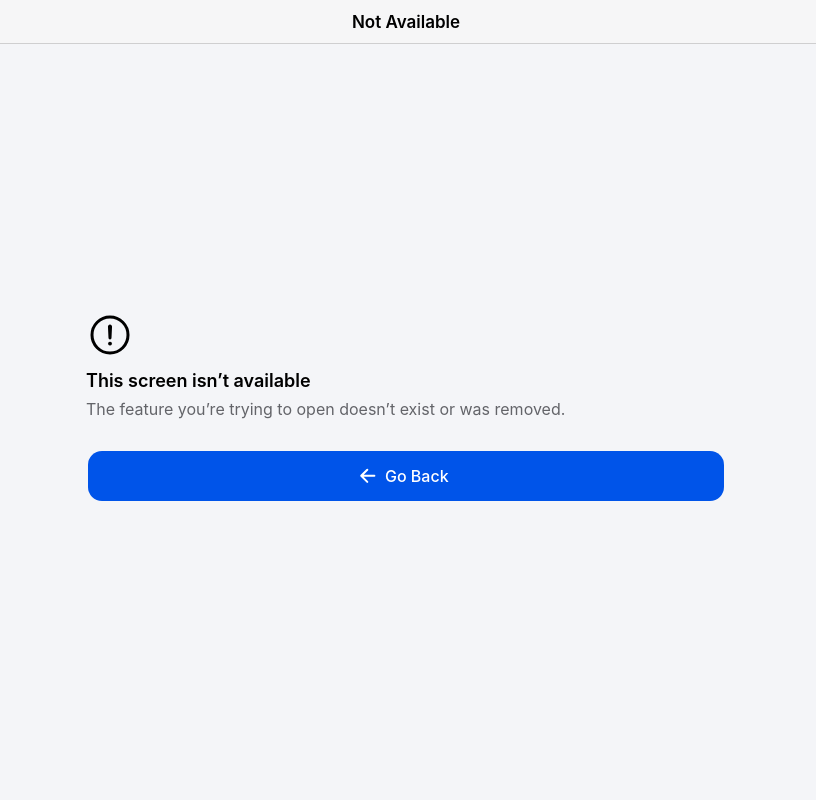
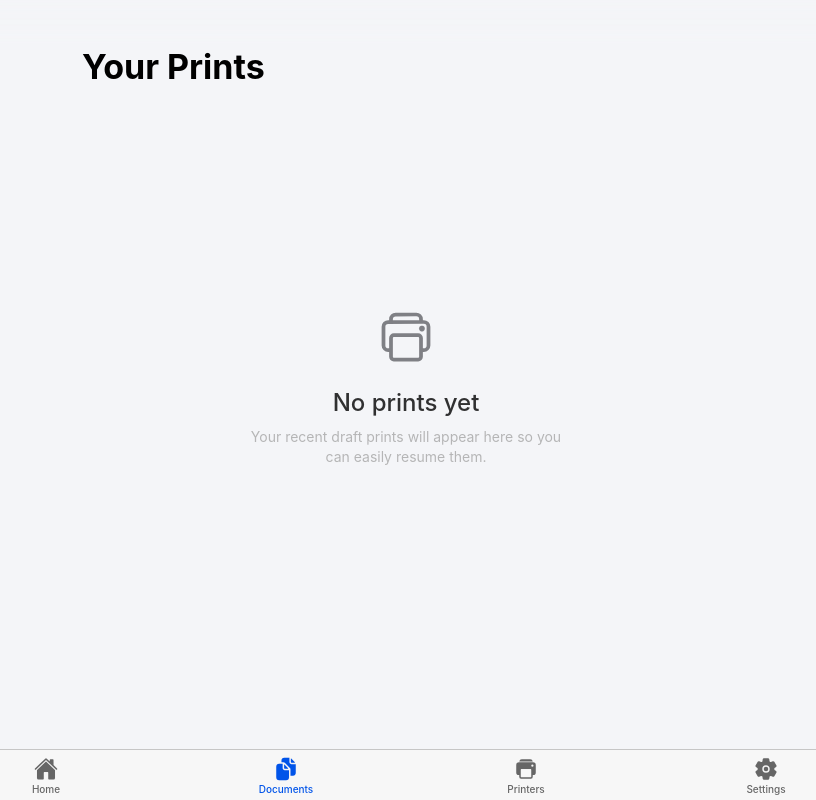
Before and after one commit to VanshajSaxena/printit-pwa, a React (Vite) app: page /prints in a window 1280 px wide. Before the commit this address led to /not-found. Shown: the whole page, without its empty margins (234-1050 px from the left). Built offline with nearby package versions, Linux system fonts and the light colour scheme; no server answers; what openapi-fetch, openapi-react-query would draw is missing.

Commit message:
create your prints page

```diff
--- a/src/layout/AppLayout.tsx
+++ b/src/layout/AppLayout.tsx
@@ -14,7 +14,7 @@ import { Redirect, Route } from "react-router-dom";
 import AppTabBar from "./AppTabBar";
 import AppearancePage from "@pages/settings/AppearancePage";
 import AppearanceModePage from "@pages/settings/AppearanceModePage";
-import DocumentsPage from "@pages/documents/DocumentsPage";
+import YourPrintsPage from "@pages/documents/YourPrintsPage";
 
 export default function Applayout() {
   return (
@@ -46,8 +46,8 @@ export default function Applayout() {
                   <ChangePrintSettingsPage />
                 </RequireCurrentTransaction>
               </Route>
-              <Route exact path="/documents">
-                <DocumentsPage />
+              <Route exact path="/prints">
+                <YourPrintsPage />
               </Route>
               <Route exact path="/printers">
                 <PrintersPage />
--- a/src/layout/AppTabBar.tsx
+++ b/src/layout/AppTabBar.tsx
@@ -15,7 +15,7 @@ export default function AppTabBar() {
         <IonIcon aria-hidden="true" icon={home} />
         <IonLabel>Home</IonLabel>
       </IonTabButton>
-      <IonTabButton tab="documents" href="/documents">
+      <IonTabButton tab="documents" href="/prints">
         <IonIcon aria-hidden="true" icon={documents} />
         <IonLabel>Documents</IonLabel>
       </IonTabButton>
--- a/src/pages/documents/DocumentsPage.tsx
+++ /dev/null
@@ -1,25 +0,0 @@
-import { IonHeader, IonPage, IonTitle, IonToolbar } from "@ionic/react";
-import AppContent from "@layout/AppContent";
-import React from "react";
-
-const DocumentsPage: React.FC = () => {
-  return (
-    <IonPage>
-      <IonHeader translucent>
-        <IonToolbar>
-          <IonTitle>Documents</IonTitle>
-        </IonToolbar>
-      </IonHeader>
-
-      <AppContent fullscreen>
-        <IonHeader collapse="condense">
-          <IonToolbar>
-            <IonTitle size="large">Documents</IonTitle>
-          </IonToolbar>
-        </IonHeader>
-      </AppContent>
-    </IonPage>
-  );
-};
-
-export default DocumentsPage;
--- /dev/null
+++ b/src/pages/documents/YourPrintsPage.tsx
@@ -0,0 +1,154 @@
+import {
+  IonCard,
+  IonCardContent,
+  IonCardHeader,
+  IonCardSubtitle,
+  IonCardTitle,
+  IonHeader,
+  IonIcon,
+  IonLabel,
+  IonNote,
+  IonPage,
+  IonText,
+  IonTitle,
+  IonToolbar,
+  useIonRouter,
+} from "@ionic/react";
+import AppContent from "@layout/AppContent";
+import { useDraftStore } from "@store/draftStore";
+import { useVendorStore } from "@store/vendorStore";
+import { documentTextOutline, printOutline } from "ionicons/icons";
+import React, { useMemo } from "react";
+
+const YourPrintsPage: React.FC = () => {
+  const router = useIonRouter();
+
+  const transactionsMap = useDraftStore((state) => state.state.transactions);
+  const setCurrentDraftTransactionId = useDraftStore(
+    (state) => state.setCurrentDraftTransactionId,
+  );
+
+  const vendorsMap = useVendorStore((state) => state.vendors);
+
+  const drafts = useMemo(() => {
+    return Object.values(transactionsMap).sort(
+      (a, b) =>
+        new Date(b.updatedAt).getTime() - new Date(a.updatedAt).getTime(),
+    );
+  }, [transactionsMap]);
+
+  const handleResumeDraft = (id: string) => {
+    setCurrentDraftTransactionId(id);
+    router.push("/home/checkout");
+  };
+
+  return (
+    <IonPage>
+      <IonHeader translucent>
+        <IonToolbar>
+          <IonTitle>Your Prints</IonTitle>
+        </IonToolbar>
+      </IonHeader>
+
+      <AppContent fullscreen>
+        <IonHeader collapse="condense">
+          <IonToolbar>
+            <IonTitle size="large">Your Prints</IonTitle>
+          </IonToolbar>
+        </IonHeader>
+
+        <div className="ion-padding">
+          {drafts.length === 0 ? (
+            // Empty State
+            <div className="flex h-[70vh] flex-col items-center justify-center text-center opacity-80">
+              <div className="rounded-full">
+                <IonIcon
+                  icon={printOutline}
+                  className="text-6xl"
+                  color={"medium"}
+                />
+              </div>
+              <h2 className="text-xl font-semibold">No prints yet</h2>
+              <IonNote className="max-w-xs text-sm">
+                Your recent draft prints will appear here so you can easily
+                resume them.
+              </IonNote>
+            </div>
+          ) : (
+            <div className="flex flex-col">
+              <div className="mb-4 ml-1">
+                <IonText color="medium" className="text-sm font-medium">
+                  Recent Drafts
+                </IonText>
+              </div>
+
+              {drafts.map((draft) => {
+                // Simple synchronous lookup
+                const vendor = draft.vendorId
+                  ? vendorsMap[draft.vendorId]
+                  : undefined;
+
+                const vendorName = vendor
+                  ? (vendor.givenName ??
+                    `${vendor.firstName} ${vendor.lastName}`)
+                  : "Unknown Printer";
+
+                const dateLabel = new Date(draft.updatedAt).toLocaleDateString(
+                  undefined,
+                  {
+                    month: "short",
+                    day: "numeric",
+                    hour: "numeric",
+                    minute: "numeric",
+                  },
+                );
+
+                const fileCount = draft.jobs.length;
+                const fileLabel =
+                  fileCount === 1
+                    ? "1 Document"
+                    : `${fileCount.toString()} Documents`;
+
+                return (
+                  <IonCard
+                    key={draft.id}
+                    button
+                    onClick={() => {
+                      handleResumeDraft(draft.id);
+                    }}
+                    className="m-0 mb-3 w-full shadow-sm"
+                  >
+                    <IonCardHeader className="pb-2">
+                      <div className="flex justify-between">
+                        <div>
+                          <IonCardSubtitle
+                            className="text-xs font-semibold tracking-wider uppercase"
+                            color={"primary"}
+                          >
+                            Draft
+                          </IonCardSubtitle>
+                          <IonCardTitle className="mt-1 text-base font-bold">
+                            {vendorName}
+                          </IonCardTitle>
+                        </div>
+                        <IonNote className="text-xs">{dateLabel}</IonNote>
+                      </div>
+                    </IonCardHeader>
+                    <IonCardContent>
+                      <div className="flex items-center gap-2">
+                        <IonIcon icon={documentTextOutline} />
+                        <IonLabel>{fileLabel}</IonLabel>
+                      </div>
+                    </IonCardContent>
+                  </IonCard>
+                );
+              })}
+            </div>
+          )}
+        </div>
+      </AppContent>
+    </IonPage>
+  );
+};
+
+export default YourPrintsPage;
```
